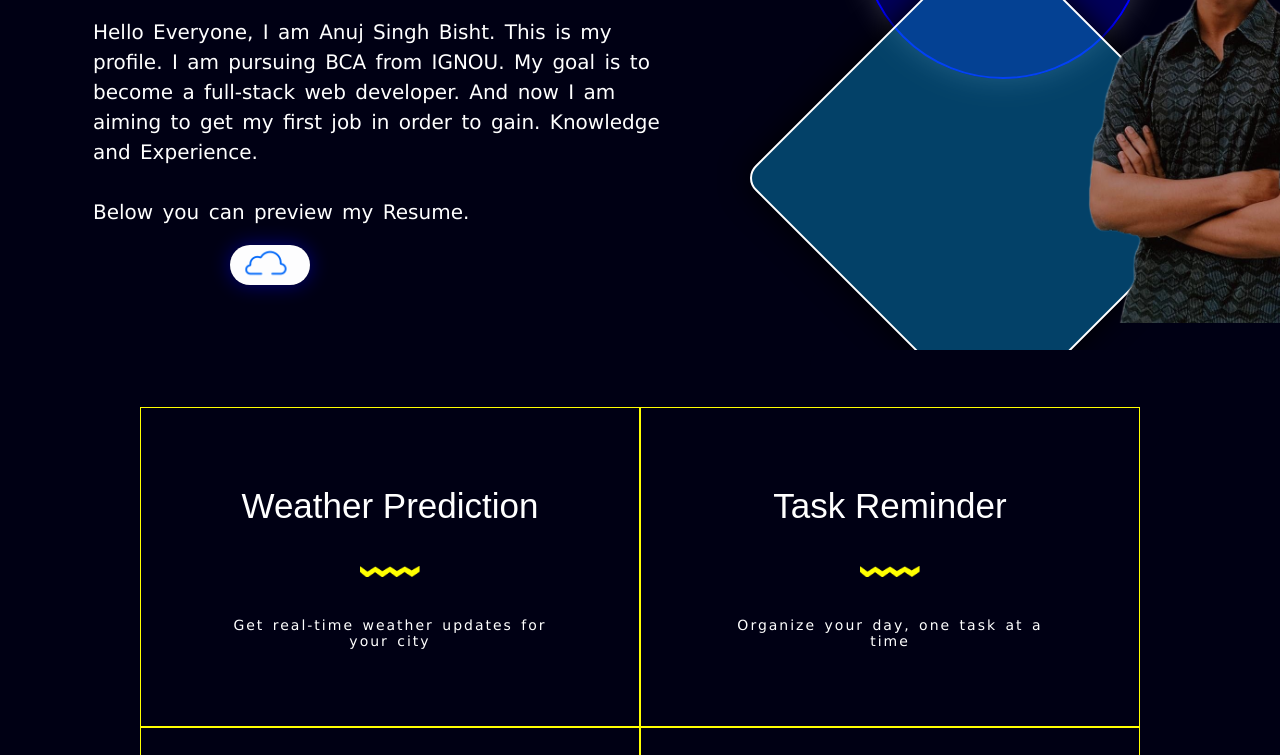
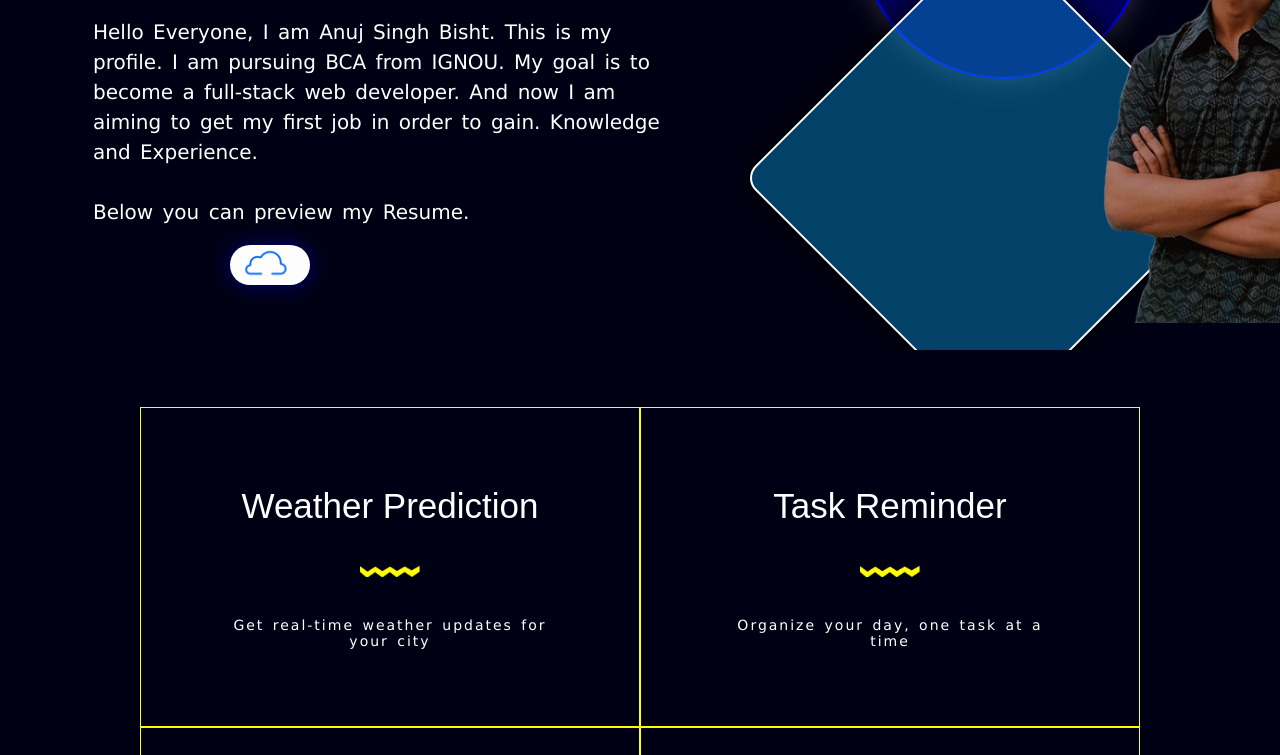
Before and after one commit to Anuj-Bisht-dev/portfolio, a plain HTML site: page Home/index.html in a window 1280 px wide. Shown: the part 345-1100 px from the top of the page. Drawn offline with Linux system fonts and the light colour scheme; grey boxes are pictures that could not be loaded.

Commit message:
style.css

```diff
--- a/Home/style.css
+++ b/Home/style.css
@@ -95,7 +95,7 @@ body {
   width: 500px;
   cursor: pointer;
   left: 50%;
-  transform: translateX(56%);
+  transform: translateX(59%);
   margin: -50px 0 0 0;
 }
 
```
